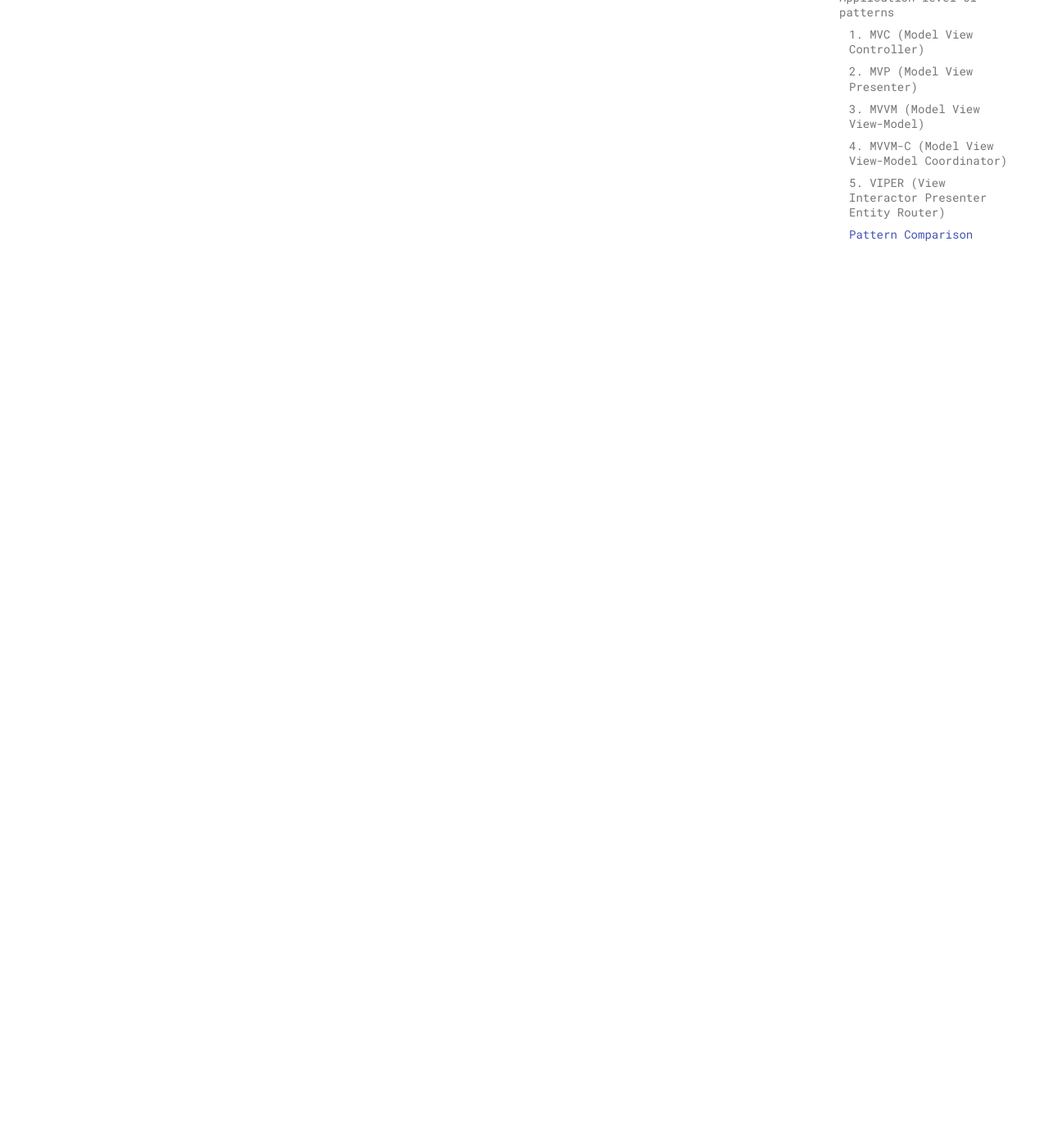
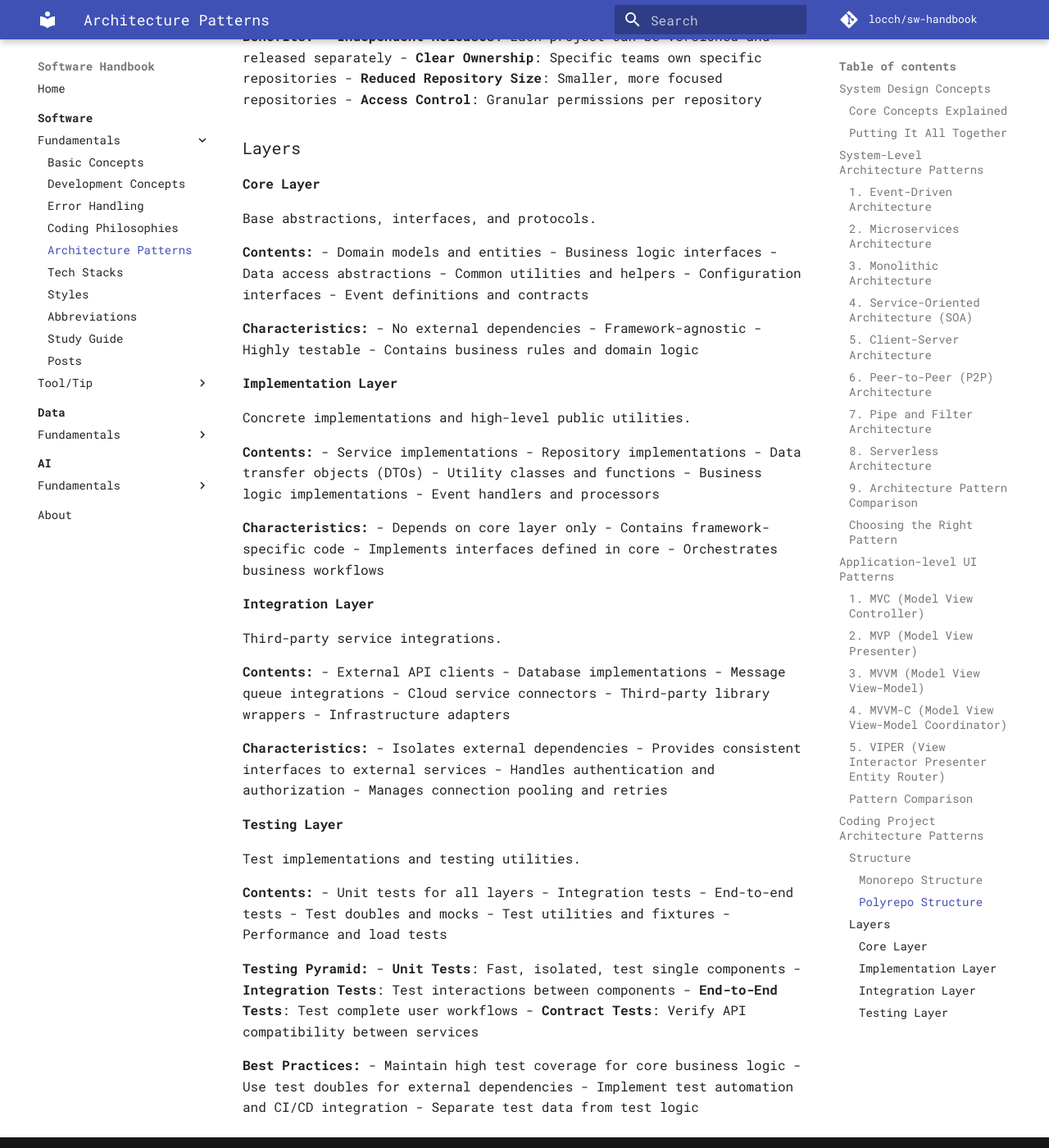
Before and after one commit to locchh/sw-handbook, an MkDocs documentation site: the page built from docs/software/basics/architecture_patterns.md, in a window 1280 px wide and 1400 px high, scrolled down 15535 px. Shown: the whole window at 82% size. Built offline with MkDocs 1.6.1 and Material for MkDocs 9.7.7, drawn with Linux system fonts in a browser that asks for light colours; comment, search, counter and statistics services are not loaded; some of the changed text lies outside the part shown.

Commit message:
docs: add coding project architecture patterns section and expand tools documentation with Python development tooling
- Add new "Coding Project Architecture Patterns" section to architecture_patterns.md covering monorepo vs polyrepo structures and layered architecture (core, implementation, integration, testing layers)
- Expand tools.md with Python development tools including uv package manager, make build tool, ruff linter/formatter, mypy type checker, and pytest testing framework
- Fix heading

```diff
--- a/docs/software/basics/architecture_patterns.md
+++ b/docs/software/basics/architecture_patterns.md
@@ -1,12 +1,12 @@
 # Architecture patterns
 
-### System Design Concepts
+## System Design Concepts
 
 System design encompasses the fundamental concepts and patterns used to build scalable, reliable, and maintainable distributed systems. These concepts are essential for architects designing large-scale applications.
 
 ![System Design Concepts](../../assets/system-design-concepts.jpeg)
 
-#### Core Concepts Explained
+### Core Concepts Explained
 
 **1. Scalability**
 
@@ -120,7 +120,7 @@ Real-time processing of continuous data streams.
 - **Patterns**: Event sourcing, CQRS
 - **Examples**: Apache Kafka Streams, Apache Flink, AWS Kinesis
 
-#### Putting It All Together
+### Putting It All Together
 
 When designing a system, these concepts work together:
 
@@ -499,7 +499,7 @@ flowchart TB
    - Limited: Monolithic or Serverless
    - High: Microservices or SOA
 
-## Application-level UI patterns
+## Application-level UI Patterns
 
 What distinguishes MVC, MVP, MVVM, MVVM-C, and VIPER architecture patterns from each other?
 
@@ -646,3 +646,105 @@ flowchart LR
 | MVVM | Medium | High | Very Good | Applications with complex UI binding |
 | MVVM-C | High | High | Excellent | Large applications with complex navigation |
 | VIPER | Very High | Excellent | Excellent | Enterprise applications with complex business logic |
+
+## Coding Project Architecture Patterns
+
+### Structure
+
+#### Monorepo Structure
+A monorepo (monolithic repository) contains multiple projects in a single repository. Benefits include:
+- **Shared Dependencies**: Easier to manage common libraries and dependencies
+- **Atomic Changes**: Changes across multiple projects can be made in a single commit
+- **Unified Tooling**: Consistent build tools, linting, and testing across all projects
+- **Simplified Dependency Management**: No version conflicts between projects
+
+**Best Practices:**
+- Use workspace tools (Lerna, Nx, Rush, or built-in workspace support)
+- Establish clear project boundaries and ownership
+- Implement consistent coding standards and tooling
+- Use automated dependency graph analysis
+
+#### Polyrepo Structure
+Multiple repositories, each containing a single project or small set of related projects.
+
+**Benefits:**
+- **Independent Releases**: Each project can be versioned and released separately
+- **Clear Ownership**: Specific teams own specific repositories
+- **Reduced Repository Size**: Smaller, more focused repositories
+- **Access Control**: Granular permissions per repository
+
+### Layers
+
+#### Core Layer
+Base abstractions, interfaces, and protocols.
+
+**Contents:**
+- Domain models and entities
+- Business logic interfaces
+- Data access abstractions
+- Common utilities and helpers
+- Configuration interfaces
+- Event definitions and contracts
+
+**Characteristics:**
+- No external dependencies
+- Framework-agnostic
+- Highly testable
+- Contains business rules and domain logic
+
+#### Implementation Layer
+Concrete implementations and high-level public utilities.
+
+**Contents:**
+- Service implementations
+- Repository implementations
+- Data transfer objects (DTOs)
+- Utility classes and functions
+- Business logic implementations
+- Event handlers and processors
+
+**Characteristics:**
+- Depends on core layer only
+- Contains framework-specific code
+- Implements interfaces defined in core
+- Orchestrates business workflows
+
+#### Integration Layer
+Third-party service integrations.
+
+**Contents:**
+- External API clients
+- Database implementations
+- Message queue integrations
+- Cloud service connectors
+- Third-party library wrappers
+- Infrastructure adapters
+
+**Characteristics:**
+- Isolates external dependencies
+- Provides consistent interfaces to external services
+- Handles authentication and authorization
+- Manages connection pooling and retries
+
+#### Testing Layer
+Test implementations and testing utilities.
+
+**Contents:**
+- Unit tests for all layers
+- Integration tests
+- End-to-end tests
+- Test doubles and mocks
+- Test utilities and fixtures
+- Performance and load tests
+
+**Testing Pyramid:**
+- **Unit Tests**: Fast, isolated, test single components
+- **Integration Tests**: Test interactions between components
+- **End-to-End Tests**: Test complete user workflows
+- **Contract Tests**: Verify API compatibility between services
+
+**Best Practices:**
+- Maintain high test coverage for core business logic
+- Use test doubles for external dependencies
+- Implement test automation and CI/CD integration
+- Separate test data from test logic
```
Also changed, not shown: docs/software/tool_tip/tools.md (+30 -0 lines), llms.txt (added, +33 -0 lines).
